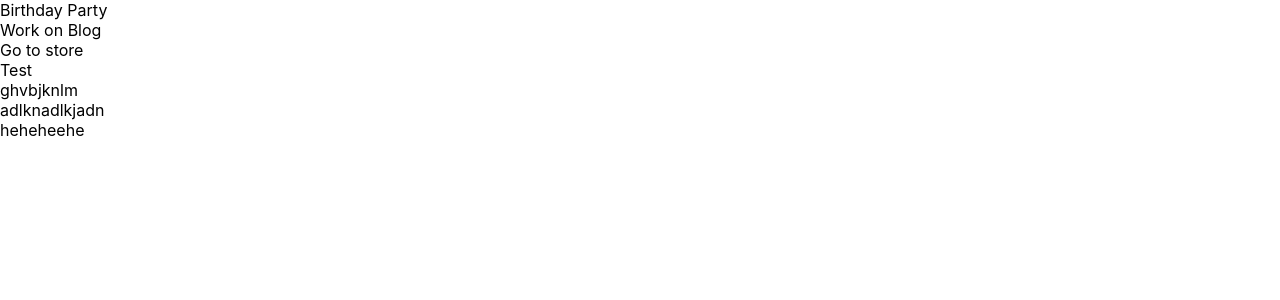
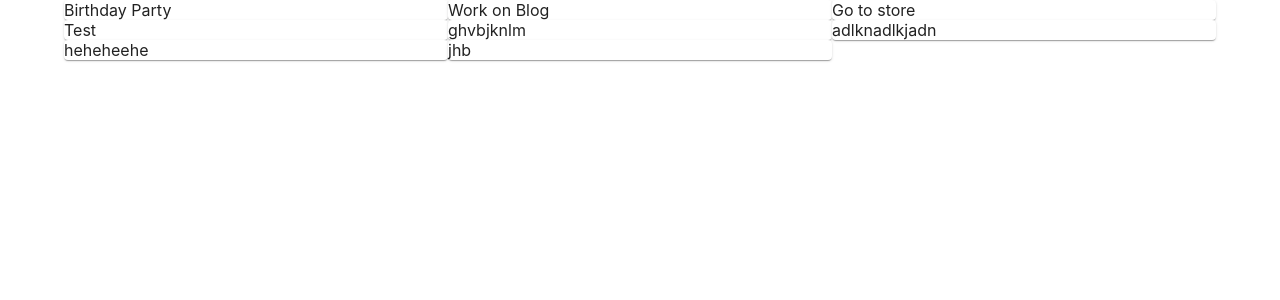
Before and after one commit to SaadJamilAkhtar/react-material-notes-app, a React (Create React App) app: page / in a window 1280 px wide. Shown: the top 300 px of the page. Built offline with nearby package versions, Linux system fonts and the light colour scheme; data requests are answered from the project's data file.

Commit message:
added grid

```diff
--- a/src/pages/Notes.js
+++ b/src/pages/Notes.js
@@ -1,5 +1,7 @@
 import React, {useEffect, useState} from 'react';
-
+import {Grid} from "@mui/material";
+import {Paper} from "@mui/material";
+import {Container} from "@mui/material";
 function Notes(props) {
 
     const [notes, setNotes] = useState(null);
@@ -16,13 +18,18 @@
 
 
     return (
-        <div>
-            {notes && notes.map(note => {
-                return (
-                    <div key={note.id}>{note.title}</div>
-                )
-            })}
-        </div>
+        <Container>
+            <Grid container>
+                {notes && notes.map(note => {
+                    return (
+                        <Grid key={note.id} md={4} xs={12} sm={6}>
+                            <Paper>{note.title}</Paper>
+                        </Grid>
+                    )
+                })}
+            </Grid>
+
+        </Container>
     );
 }
 
--- a/storage/db.json
+++ b/storage/db.json
@@ -41,6 +41,12 @@
       "details": "dkjcnaskjnaslkc",
       "category": "Work",
       "id": 7
+    },
+    {
+      "title": "jhb",
+      "details": "kjnkjnjk",
+      "category": "Reminder",
+      "id": 8
     }
   ]
 }
```
